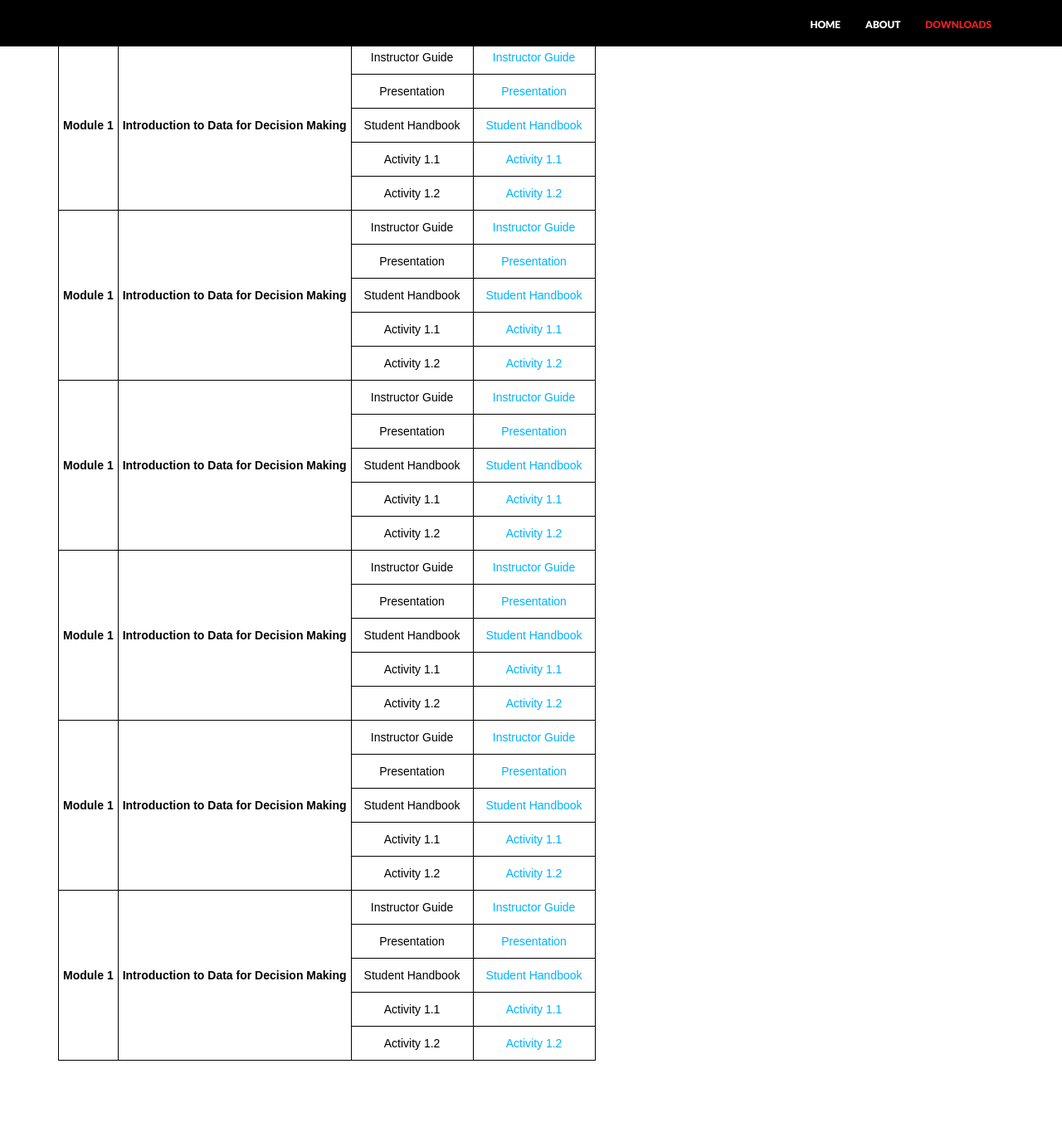
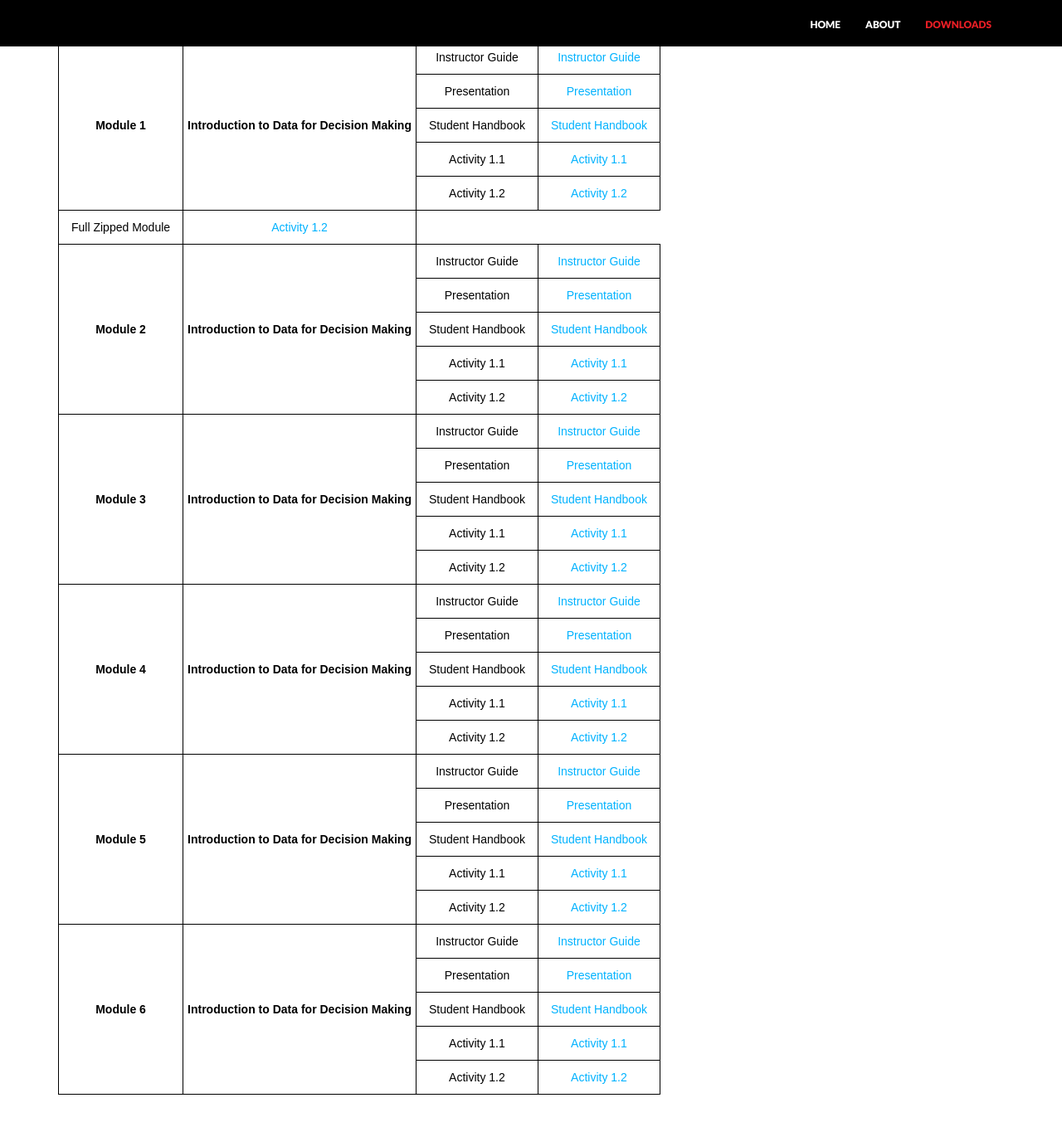
Before and after one commit to tascha/D4DM, a Jekyll site: the page built from downloads.html, in a window 1280 px wide and 1400 px high, scrolled down 279 px. Shown: the top 1359 px of the window at 83% size. Built offline with Jekyll 4.4.1, drawn with Linux system fonts in a browser that asks for light colours; nearby versions of some CDN libraries.

Commit message:
Update downloads.html

```diff
--- a/downloads.html
+++ b/downloads.html
@@ -50,9 +50,13 @@ permalink: /downloads/
     <td class="tg-h31u">Activity 1.2</td>
     <td class="tg-h31u"><a href="../documents/Activity1.2.doc">Activity 1.2</td>
   </tr>
+    <tr>
+    <td class="tg-h31u">Full Zipped Module</td>
+    <td class="tg-h31u"><a href="../documents/Module1_Contents.zip">Activity 1.2</td>
+  </tr>
   </tr>
             <tr>
-    <th class="tg-uce2" rowspan="5">Module 1</th>
+    <th class="tg-uce2" rowspan="5">Module 2</th>
     <th class="tg-uce2" rowspan="5">Introduction to Data for Decision Making</th>
     <td class="tg-h31u">Instructor Guide</td>
     <td class="tg-h31u"><a href="../documents/Module1_InstructorGuide.doc">Instructor Guide</a></td>
@@ -75,7 +79,7 @@ permalink: /downloads/
   </tr>
   </tr>
         <tr>
-    <th class="tg-uce2" rowspan="5">Module 1</th>
+    <th class="tg-uce2" rowspan="5">Module 3</th>
     <th class="tg-uce2" rowspan="5">Introduction to Data for Decision Making</th>
     <td class="tg-h31u">Instructor Guide</td>
     <td class="tg-h31u"><a href="../documents/Module1_InstructorGuide.doc">Instructor Guide</a></td>
@@ -98,7 +102,7 @@ permalink: /downloads/
   </tr>
   </tr>
     <tr>
-    <th class="tg-uce2" rowspan="5">Module 1</th>
+    <th class="tg-uce2" rowspan="5">Module 4</th>
     <th class="tg-uce2" rowspan="5">Introduction to Data for Decision Making</th>
     <td class="tg-h31u">Instructor Guide</td>
     <td class="tg-h31u"><a href="../documents/Module1_InstructorGuide.doc">Instructor Guide</a></td>
@@ -121,7 +125,7 @@ permalink: /downloads/
   </tr>
   </tr>
 <tr>
-    <th class="tg-uce2" rowspan="5">Module 1</th>
+    <th class="tg-uce2" rowspan="5">Module 5</th>
     <th class="tg-uce2" rowspan="5">Introduction to Data for Decision Making</th>
     <td class="tg-h31u">Instructor Guide</td>
     <td class="tg-h31u"><a href="../documents/Module1_InstructorGuide.doc">Instructor Guide</a></td>
@@ -144,7 +148,7 @@ permalink: /downloads/
   </tr>
   </tr>
 <tr>
-    <th class="tg-uce2" rowspan="5">Module 1</th>
+    <th class="tg-uce2" rowspan="5">Module 6</th>
     <th class="tg-uce2" rowspan="5">Introduction to Data for Decision Making</th>
     <td class="tg-h31u">Instructor Guide</td>
     <td class="tg-h31u"><a href="../documents/Module1_InstructorGuide.doc">Instructor Guide</a></td>
```
